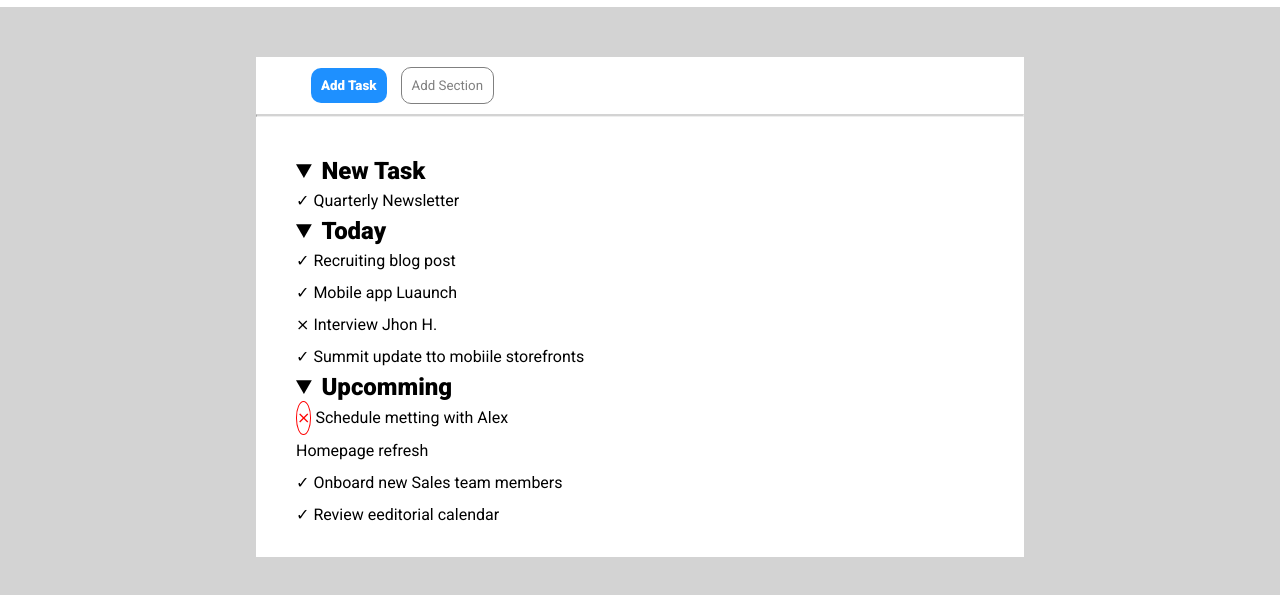
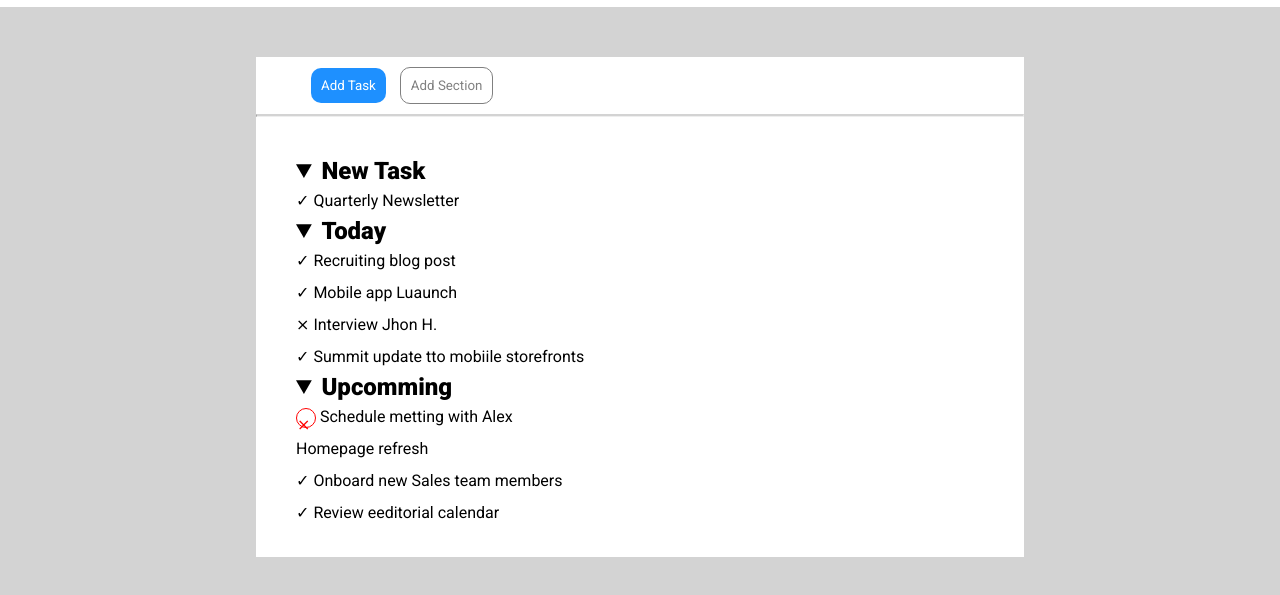
Before and after one commit to Mattia-Rollo/html-css-toboolist, a plain HTML site: page index.html in a window 1280 px wide. Shown: the part 63-658 px from the top of the page. Drawn offline with Linux system fonts and the light colour scheme.

Commit message:
modifiche cross red

```diff
--- a/css/style.css
+++ b/css/style.css
@@ -67,6 +67,7 @@ hr {
     /* height: 5px; */
     /* background-color: lightgray; */
 }
+            /* colori */
 .red{
     color: red;
 }
@@ -77,7 +78,9 @@ hr {
     display: inline-block;
     border: 1px solid red;
     border-radius: 50%;
-
+    width: 20px;
+    height: 20px;
+    vertical-align: middle;
 }
 
 .bold {
@@ -87,7 +90,7 @@ hr {
     color: white;
     background-color: dodgerblue;
     border:  dodgerblue;
-    font-weight: bold;
+    /* font-weight: bold; */
 }
 .bottone2 {
     background-color: rgba(0, 0, 0, 0);
```
